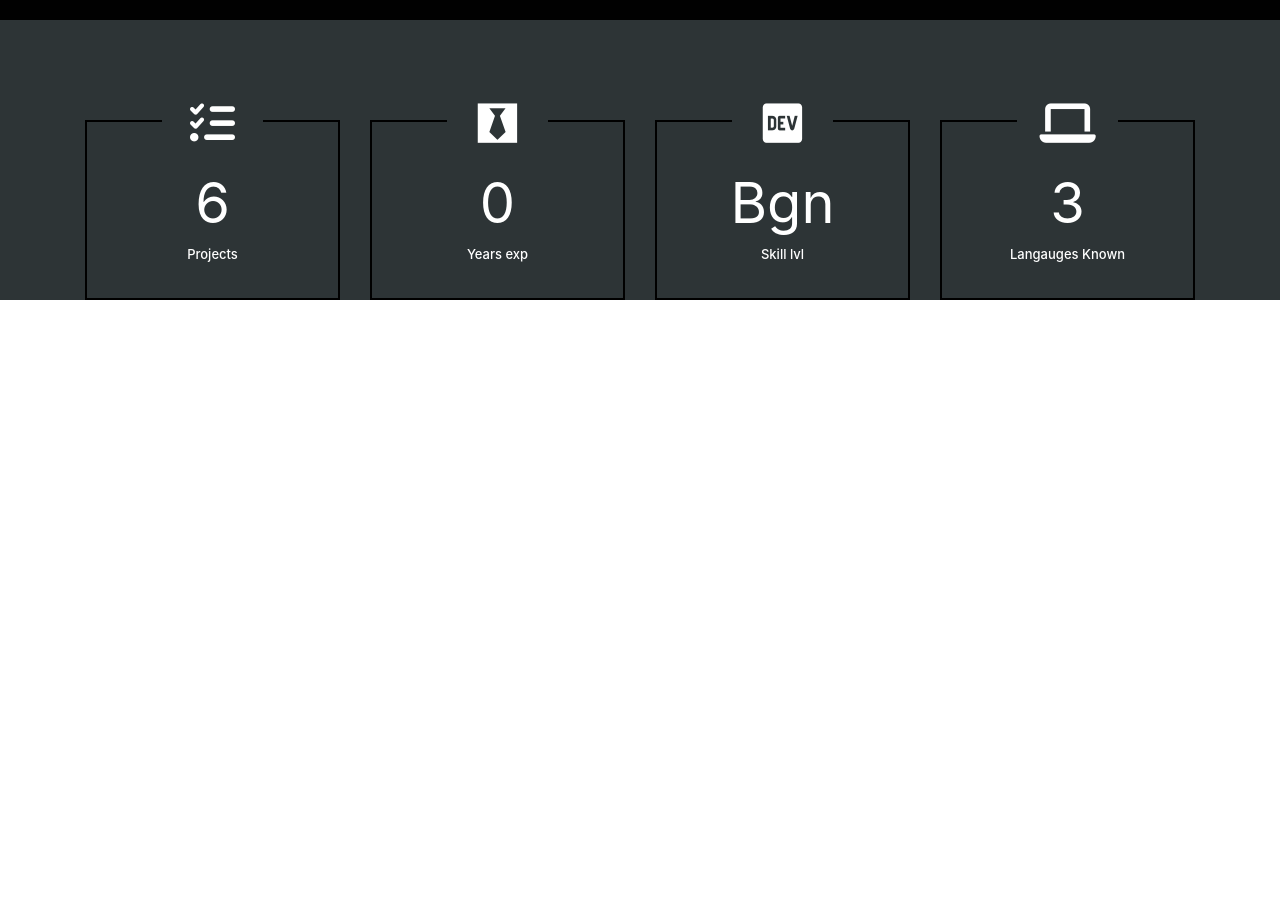
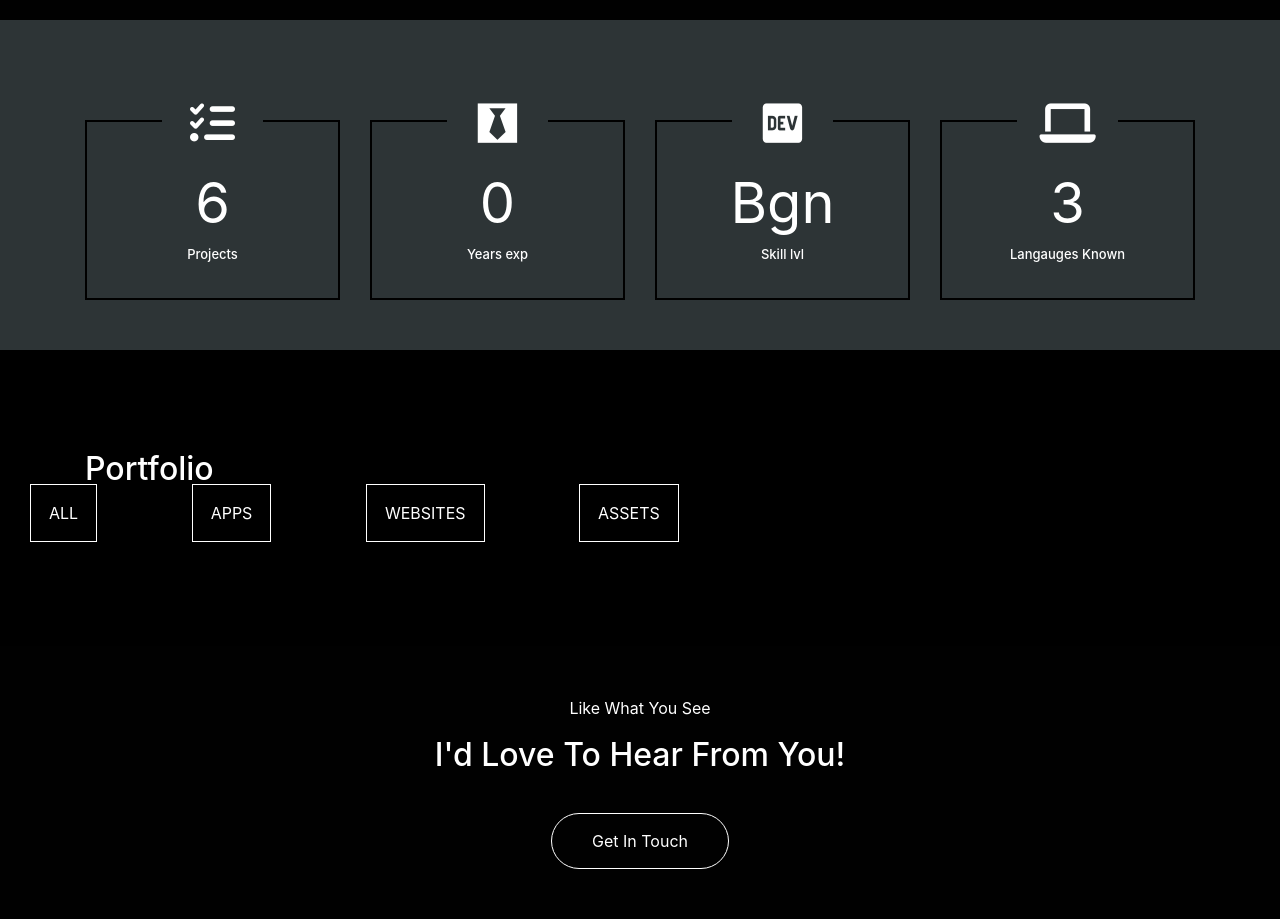
Before and after one commit to nreddystudent/CV, a plain HTML site: page index.html in a window 1280 px wide. Shown: the part 1803-2722 px from the top of the page. Before the commit the page ends 2103 px from the top, so only its background shows below. Drawn offline with nearby package versions, Linux system fonts and the light colour scheme.

Commit message:
added section Portfolio

```diff
--- a/css/style.css
+++ b/css/style.css
@@ -69,7 +69,8 @@
     transform: rotate(90deg);
 }
 
-.skillsSection{
+.skillsSection,
+.contactSection{
     background-color: #010101;
     color: #fff;
 }
@@ -121,6 +122,7 @@
  .squareItem{
     margin-top: 100px;
     position: relative;
+    margin-bottom: 50px
 
 }
 
@@ -170,3 +172,42 @@
     background-color: #2d3436;
     color: #fff
 }
+.subHeading{
+    padding-top: 50px
+}
+.contactButton{
+    color: #fff;
+    padding: 15px 40px;
+    display: inline-block;
+    margin-top: 30px;
+    border: 1px solid #fff;
+    border-radius: 30px;
+    margin-bottom: 50px
+}
+
+.contactButton:hover{
+    text-decoration: none;
+    color: #000000;
+    background-color: #fff
+}
+
+.filter a{
+    color: #fff;
+    border: 1px solid;
+    padding: 18px;
+}
+
+.filter li{
+    display: inline-block;
+    padding: 5px;
+    margin-right: 80px;
+}
+
+.filter .current{
+    background-color: #000000;
+    color: #fff;
+}
+#Portfolio{
+    background-color: #000000;
+    color: #fff;
+}
--- a/index.html
+++ b/index.html
@@ -156,7 +156,35 @@
             </div>
         </div>
     </div>
+
+
+    <div  id="Portfolio" class="section">
+            <div class="heading">
+                <div class="row">
+                    <div class="container">
+                        <h2>Portfolio</h2>
+                    </div>
+                    <div class="filter">
+                        <ul id="filters">
+                            <li><a href="#" data-filter="*" class="current">ALL</a></li>
+                            <li><a href="#" data-filter=".apps">APPS</a></li>
+                            <li><a href="#" data-filter=".websites">WEBSITES</a></li>
+                            <li><a href="#" data-filter=".assets">ASSETS</a></li>
+                        </ul>
+                    </div>
+                </div>
+            </div>
+        </div>
+ <div id="contact" class="contactSection" class="section">
+        <div class="col-md-12 text-center">
+            <p class="subHeading">Like What You See</p>
+            <h2>I'd Love To Hear From You!</h2>
+            <a href="mailTo:nolin.reddy@gmail.com" class="contactButton">Get In Touch</a>
+        </div>
+
+    </div>
     <script src="js/jquery.easypiechart.min.js"></script>
+    <script src="https://unpkg.com/isotope-layout@3.0.6/dist/isotope.pkgd.min.js"></script>
     <!-- <script src="js/countUp.min.js"></script> -->
     <script src="js/owl.carousel.min.js"></script>
     <script src="js/jquery.superslides.min.js"></script>
```
